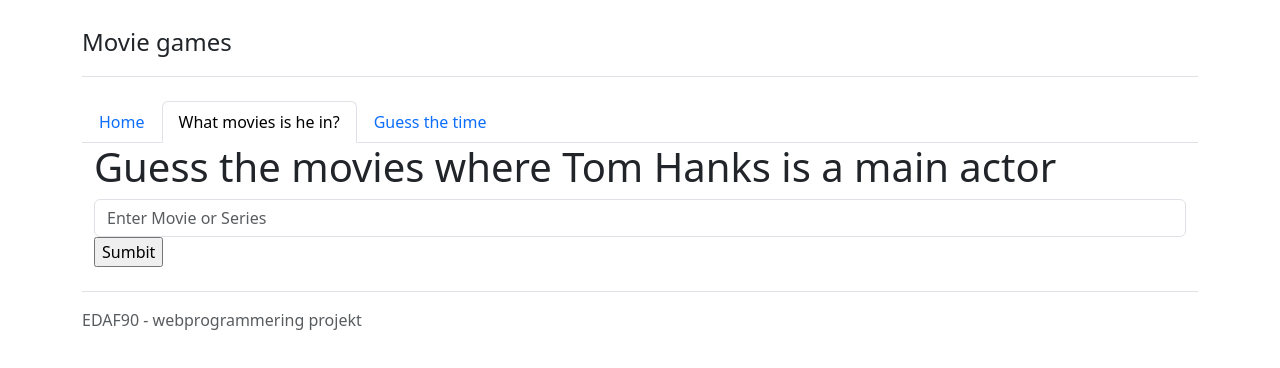
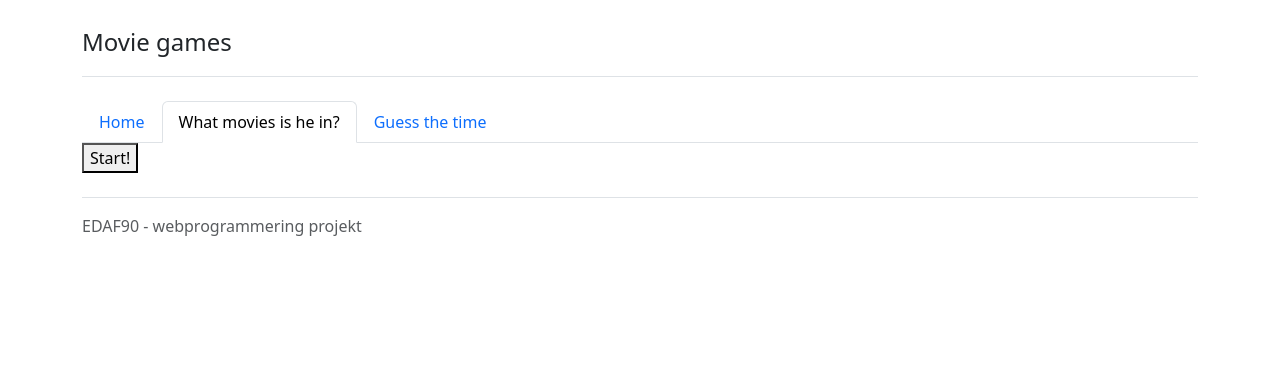
Before and after one commit to rasmusregnell/Projekt-EDAF90, a React (Create React App) app in the folder react-app/: page /what-movies in a window 1280 px wide. Shown: the top 368 px of the page. Built offline with nearby package versions, Linux system fonts and the light colour scheme.

Commit message:
Adds start button, timer and points

```diff
--- a/react-app/src/GuessMovies.js
+++ b/react-app/src/GuessMovies.js
@@ -2,35 +2,93 @@
 
 function GuessMovies (){
     /* */
+    const gameLength = 60; //in seconds
     const actors = ["Jennifer Aniston", "Ryan Gosling", "Daniel Craig", "Johnny Depp", "Morgan Freeman", "Tom Hanks"];
+
     const getRandomActor = () => {
         let index = Math.floor(Math.random() * actors.length);
         setActor(actors[index]);
     }
+
     const[actor, setActor] = useState("");
-    useEffect(() => {getRandomActor()}, []); //Nu körs detta endast en gång tanken är att byta ut den tomma listan till en variabel som öndras vid start av nytt spel senare, typ tiden går ut.
-
     const[correctAnswers, setCorrectAnswer] = useState([]);
     const submitCorrect = (answer) => {
         if(!correctAnswers.includes(answer)){
             setCorrectAnswer([...correctAnswers, answer]);
         }
     }
+
+    const [isVisible, setIsVisible] = useState(false);
+    const [timer, setTimer] = useState(gameLength);
+    const [isTimerRunning, setIsTimerRunning] = useState(false);
+
+    // Keeps track of timer variable and updates it every second
+    useEffect(() => {
+        let countdown;
+
+        if (isTimerRunning) {
+          countdown = setInterval(() => {
+            if (timer > 0) {
+              setTimer(timer - 1);
+            } else {
+              clearInterval(countdown);
+              setIsTimerRunning(false);
+            }
+          }, 1000);
+        }
+
+        return () => clearInterval(countdown);
+      }, [timer, isTimerRunning]);
+
+    // Formats time in seconds to minutes and seconds
+    const formatTime = (timeInSeconds) => {
+        const minutes = Math.floor(timeInSeconds / 60);
+        const seconds = timeInSeconds % 60;
+        return `${minutes}:${seconds < 10 ? '0' : ''}${seconds}`;
+    };
+
+    // Starts the game, called from button
+    const startGame = () => {
+        setIsVisible(false);
+        getRandomActor();
+        setCorrectAnswer([]);
+        setPoints(0);
+        setIsVisible(true);
+        setIsTimerRunning(true);
+        setTimer(gameLength);
+    };
+
+    const[points, setPoints] = useState(0);
+
+    // Updated the points when correctAnswers is updated
+    useEffect(() => {
+        if(correctAnswers.length > 0){
+            setPoints(correctAnswers.length);
+        }
+    }, [correctAnswers]);
+
     return(
+        <div>
+        {!isTimerRunning && <button onClick={startGame}>Start!</button>}
+        {isVisible && <div>
             <div className="container">
                 <h1>Guess the movies where {actor} is a main actor</h1>
                 <form onSubmit={e => HandleSubmit(e, actor, submitCorrect)}>
 
                     <div className="form-group">
 
-                    <input type="text" className="form-control" id="movieInput" placeholder="Enter Movie or Series"></input>
+                        <input type="text" className="form-control" id="movieInput" placeholder="Enter Movie or Series" disabled={!isTimerRunning}></input>
 
                     </div>
-                <input type="submit" value="Sumbit" />
+                    <input type="submit" value="Submit" />
                 </form>
                 {correctAnswers.map(answer => <p key={answer}>{answer}</p>)}
             </div>
-
+            <div>{formatTime(timer)}</div>
+            <div><h1>Points: {points}</h1></div>
+            <div>{timer === 0 && <h1>Game Over!</h1>}</div>
+        </div>}
+        </div>
     );
 }
 
```
Lines whose indentation alone changed are shown as unchanged.
